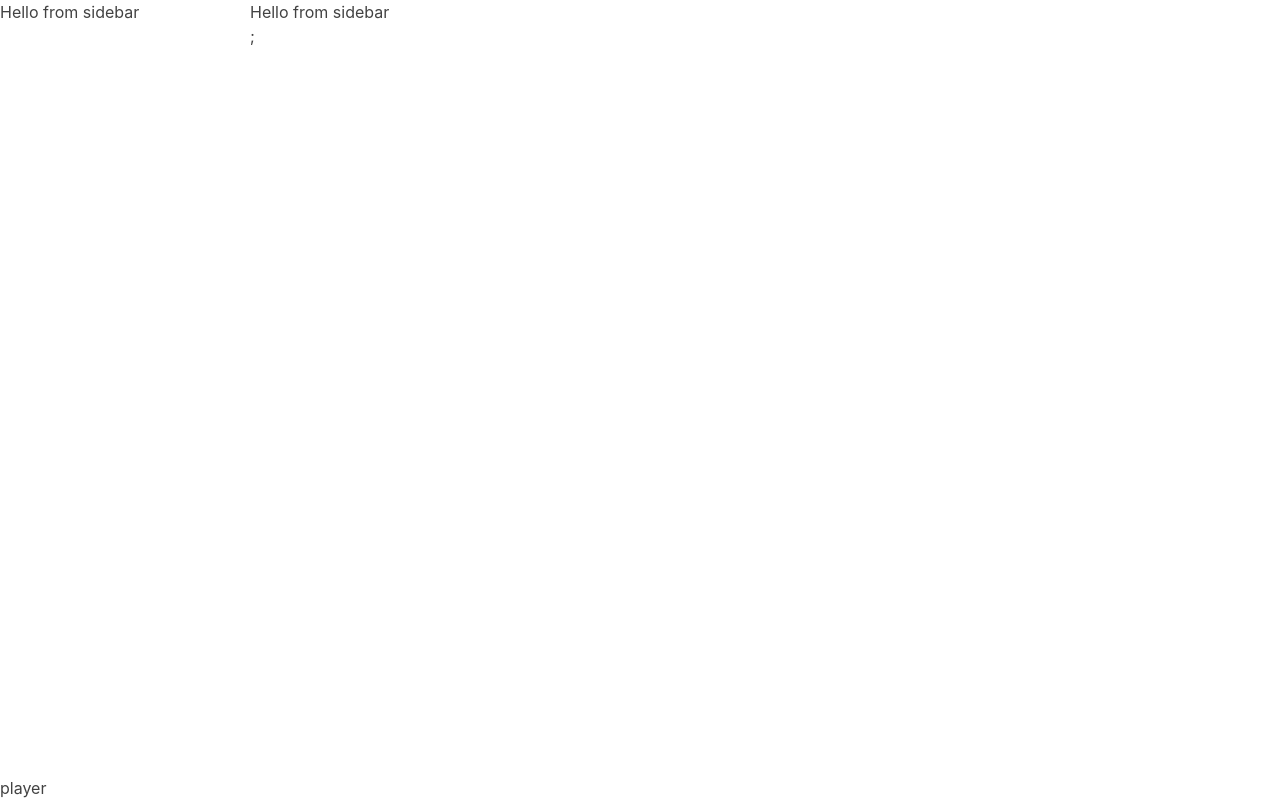
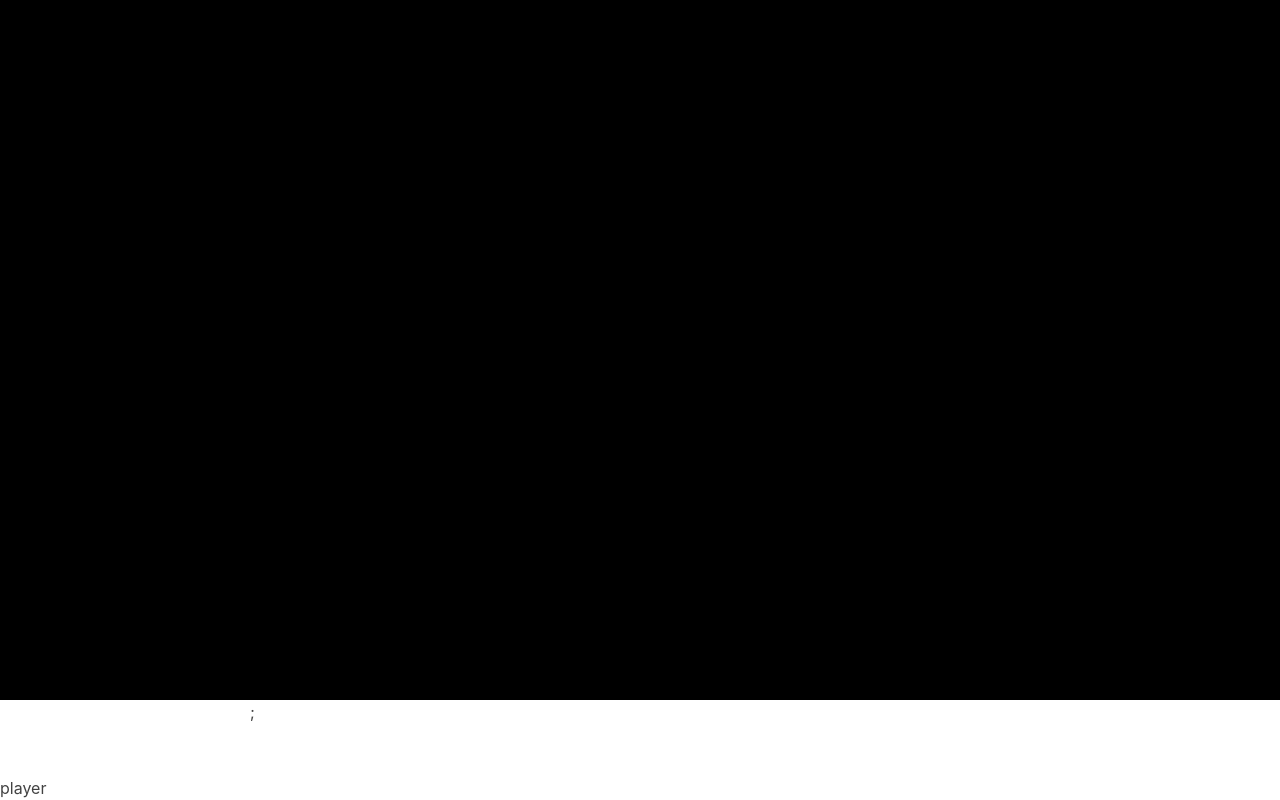
Before and after one commit to lwebber/music-player, a Next.js app: page /components/sidebar in a window 1280 px wide. Built offline with nearby package versions, Linux system fonts and the light colour scheme.

Commit message:
style sidebar

```diff
--- a/pages/components/sidebar.tsx
+++ b/pages/components/sidebar.tsx
@@ -1,5 +1,34 @@
+import {
+    Box,
+    List,
+    ListItem,
+    ListIcon,
+    Divider,
+    Center,
+    LinkBox,
+    LinkOverlay
+} from "@chakra-ui/layout"
+import {
+    MdHome,
+    MdSearch,
+    MdLibraryMusic,
+    MdPlaylistAdd,
+    MdFavorite
+} from "react-icons/md"
+
+
 const Sidebar = () => {
-  return <div>Hello from sidebar</div>;
+  return (
+      <Box width="100%"
+        height="calc(100vh - 100px)"
+        bg="black"
+        paddingX="5px"
+        color="gray"
+        >
+
+
+      </Box>
+  );
 };
 
 export default Sidebar;
```
